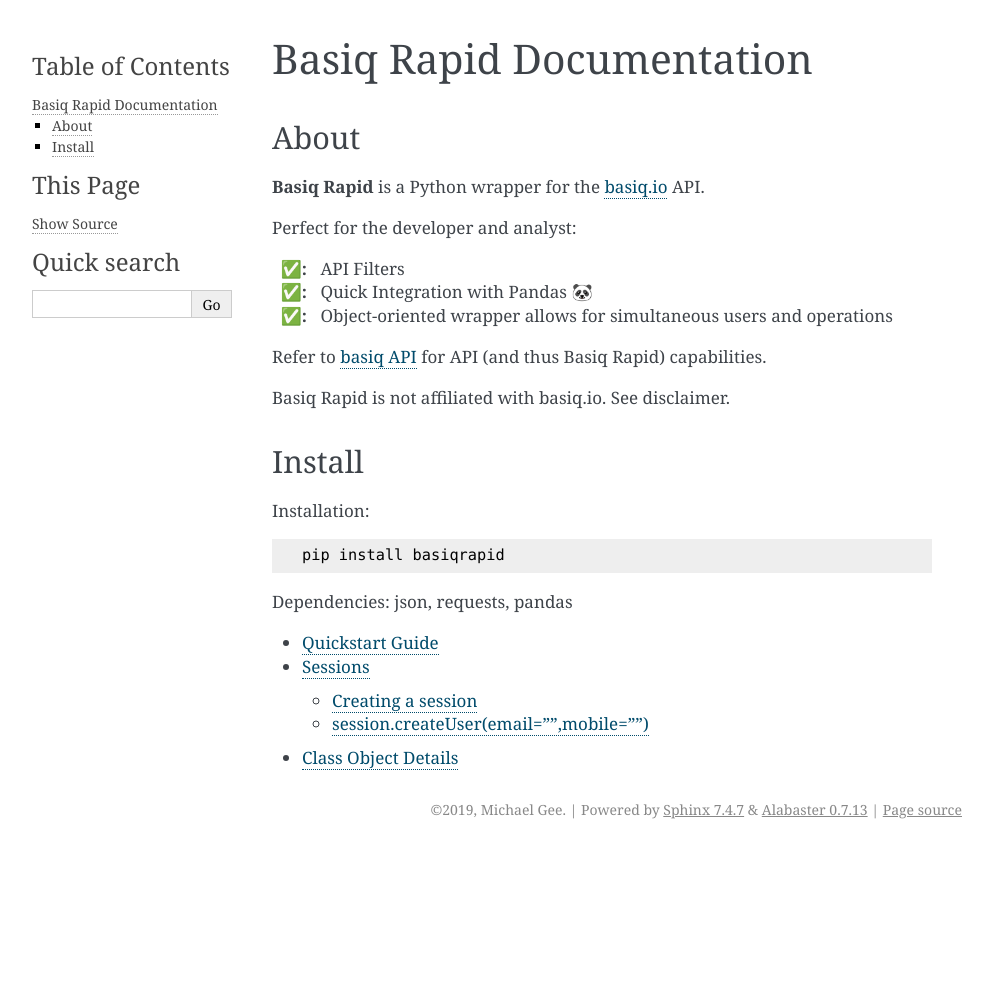
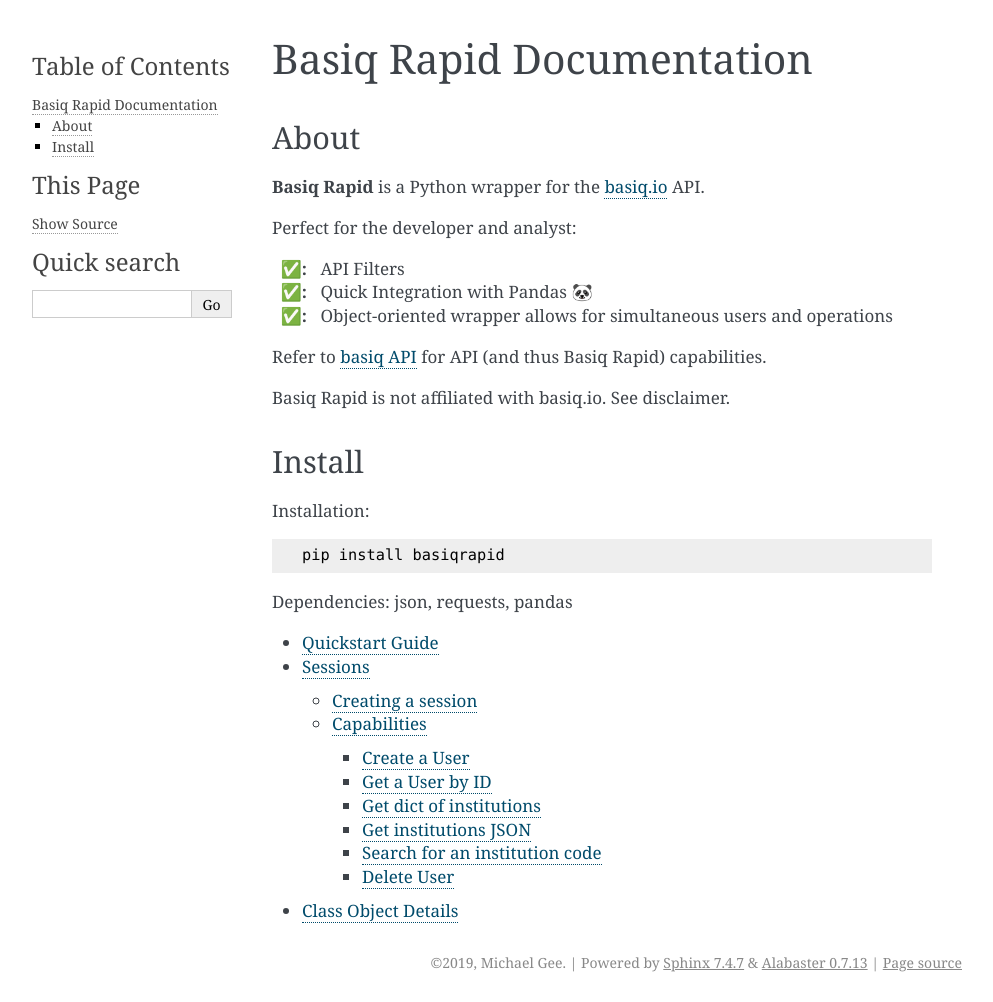
Before and after one commit to mike-gee/basiqrapid, a Sphinx documentation site: the page built from source/index.rst, in a window 1280 px wide. Shown: the whole page, without its empty margins (148-1141 px from the left). Built offline with Sphinx 7.4.7, drawn with Linux system fonts in a browser that asks for light colours; pages that are not in the unit, such as notebooks, are missing from menus; before the commit the page ends 900 px from its top, so only the background shows below that.

Commit message:
sessions documentation

```diff
--- a/source/sessions.rst
+++ b/source/sessions.rst
@@ -12,7 +12,41 @@
 
    session = bq.Session(API_KEY)
 
-session.createUser(email="",mobile="")
-####################
 
-Parameters:
+Capabilities
+######################
+
+Create a User
+**********************
+::
+   usr = session.createUser(email="gavinBelson",mobile="")
+
+Get a User by ID
+*********************
+::
+   user_id = "88888888"
+   usr = session.getUser(user_id)
+
+Get dict of institutions
+***************************
+::
+   inst_dict = session.getInstitutions()
+   wbc_ID = inst_dict["Westpac Banking Corporation"]
+
+Get institutions JSON
+*************************
+::
+   inst_json = session.getInstitutionsJSON()
+
+Search for an institution code
+*********************************
+::
+   results = session.searchInstitutions("Westpac")
+   for result in results:
+      print(result)
+
+Delete User
+***************
+::
+   user_id = "88888888"
+   session.deleteUser(user_id)
```
